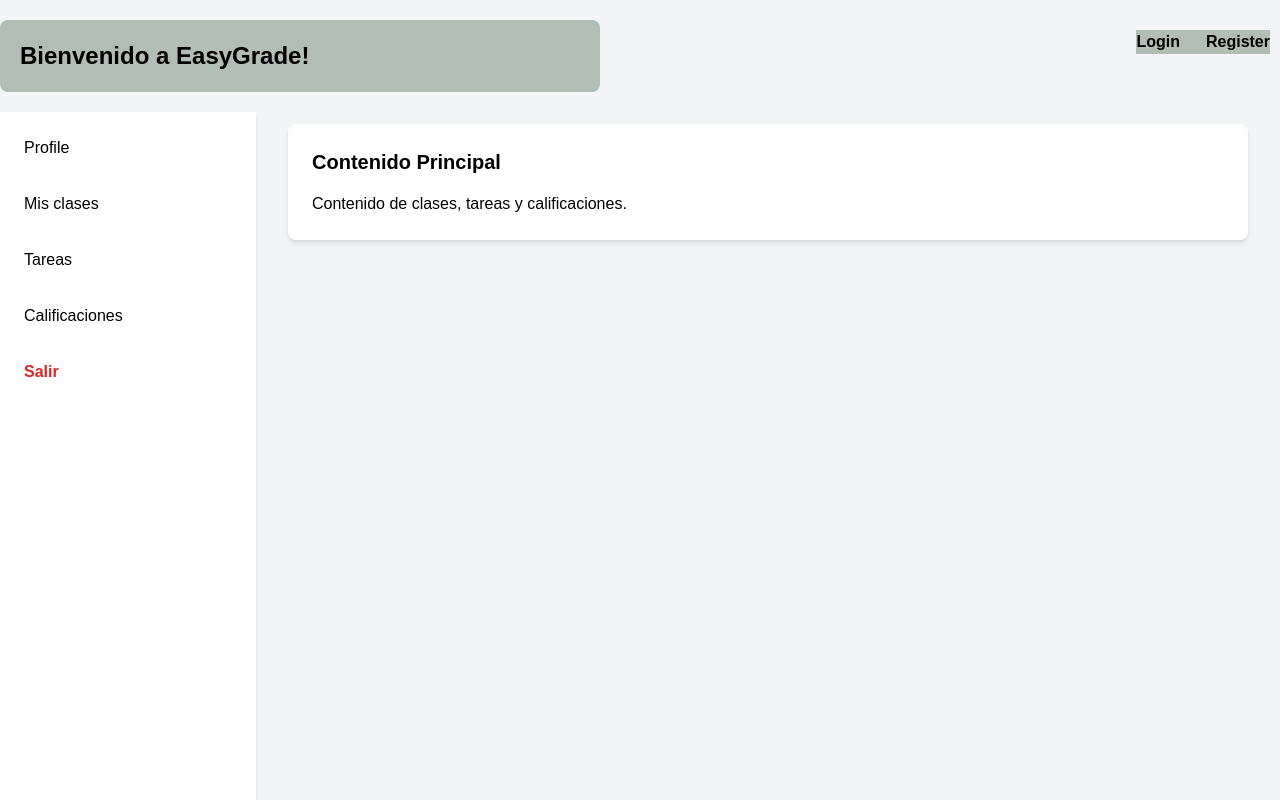
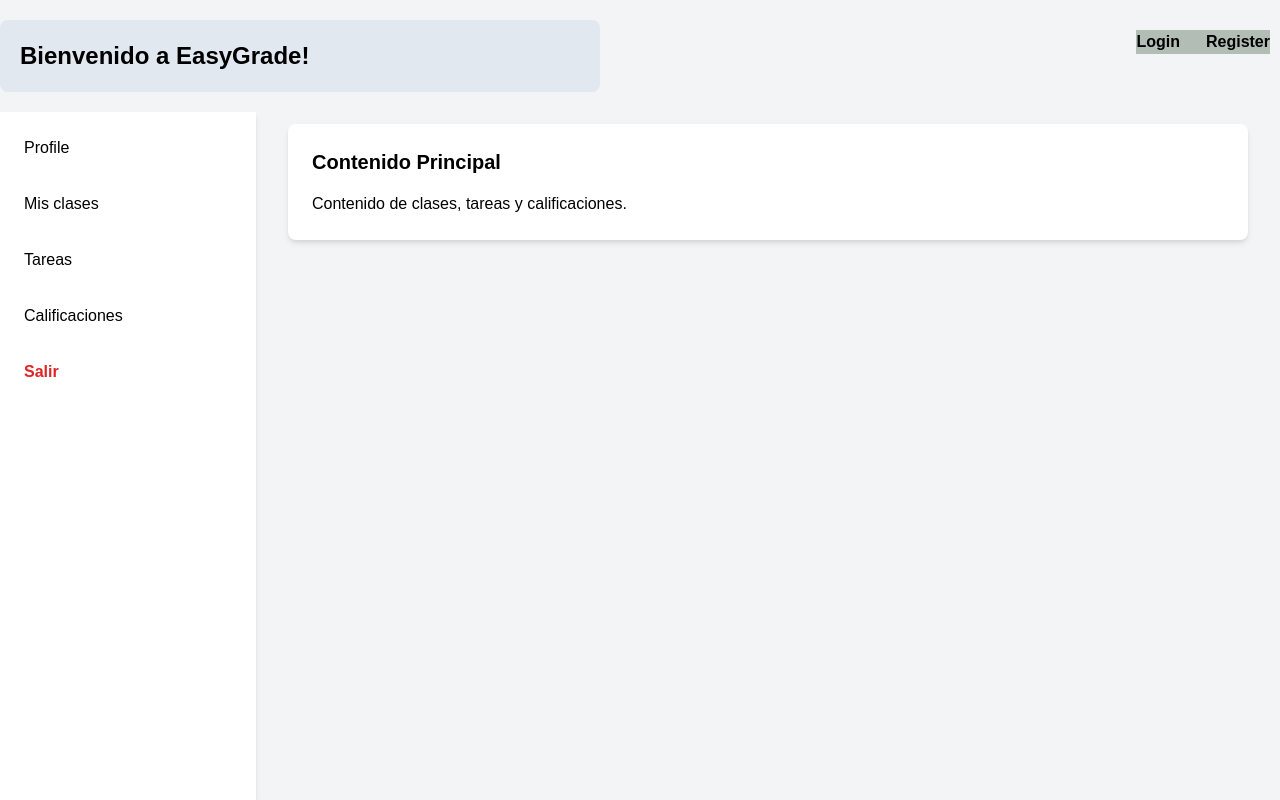
Before and after one commit to AlineRG/easyGrade, a Flask app: page /homePage in a window 1280 px wide. Run offline with Flask 3, Linux system fonts and the light colour scheme.

Commit message:
Updated background color from #B2BEB5 to #e2e8f0.

```diff
--- a/myapp/static/homePage.css
+++ b/myapp/static/homePage.css
@@ -11,11 +11,11 @@ body, html {
 .header {
     text-align: center;
     padding: 20px;
-    background-color: #B2BEB5;
     border-radius: 8px;
     width: 80%;
     max-width: 600px;
     margin-top: 20px;
+    background-color: #e2e8f0;
 }
 
 nav {
```
